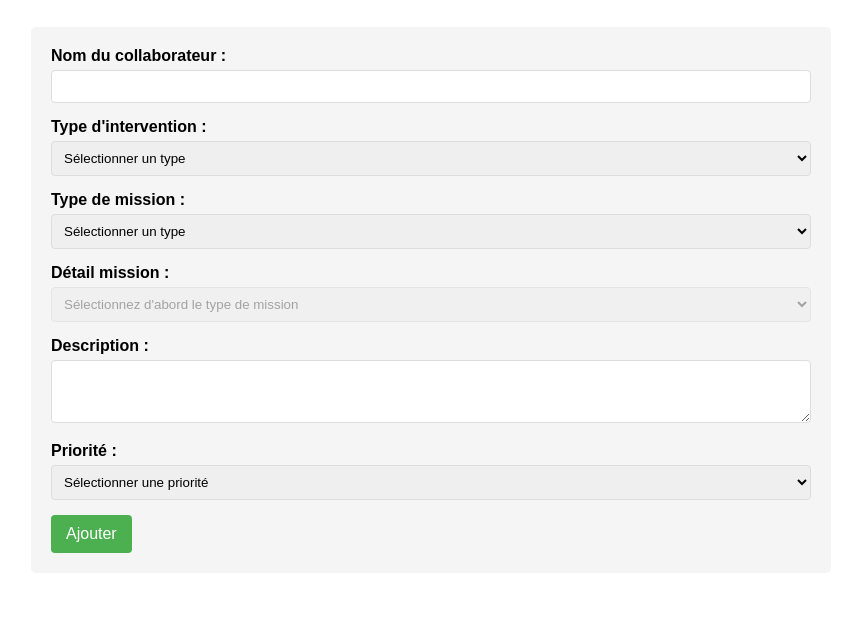
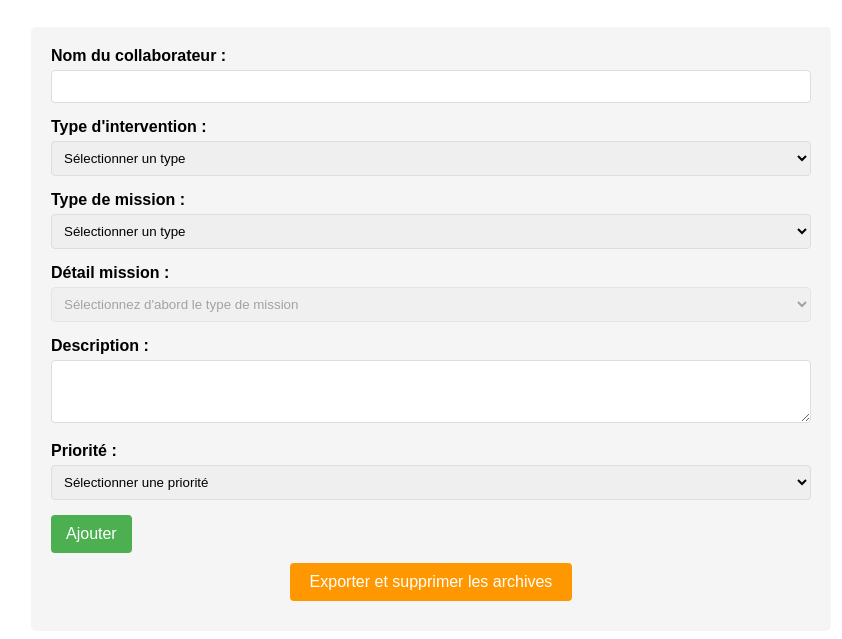
Before and after one commit to nabilbenromdhane2711/gestion_des_missions_v2, a plain HTML site: page index.html in a window 1280 px wide. Shown: the part 131-770 px from the top of the page, without its empty margins (209-1051 px from the left). Drawn offline with Linux system fonts and the light colour scheme.

Commit message:
Update index.html

```diff
--- a/index.html
+++ b/index.html
@@ -74,6 +74,7 @@
         </div>
 
         <button id="addButton">Ajouter</button>
+        <button onclick="exportAndClearArchives()" class="export-btn">Exporter et supprimer les archives</button>
     </div>
 
     <script src="script.js" defer></script>
```
